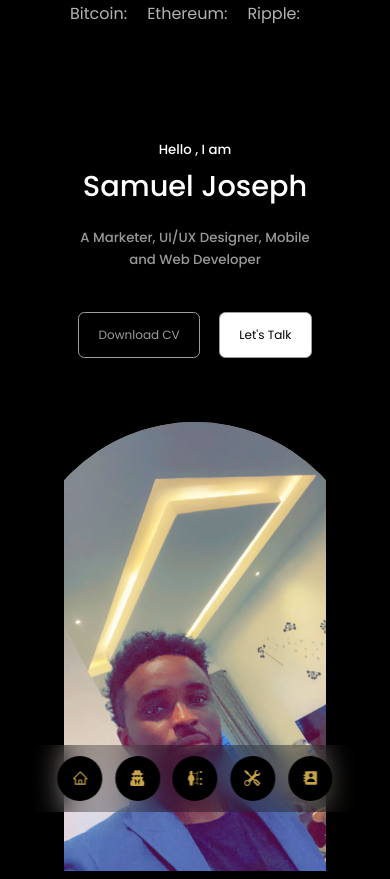
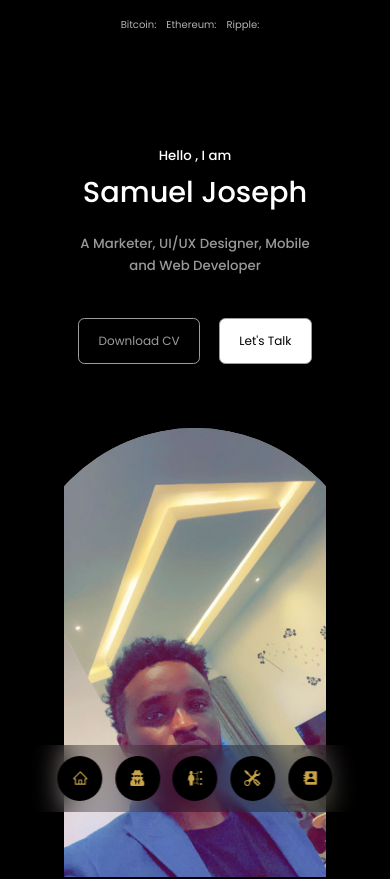
Before and after one commit to samstickkz/my_portfolio, a React (Create React App) app: page / in a window 390 px wide. Shown: the top 879 px of the page. Built offline with nearby package versions, Linux system fonts and the light colour scheme; no server answers.

Commit message:
price margin

```diff
--- a/src/components/cryptoprice/cryptoprice.jsx
+++ b/src/components/cryptoprice/cryptoprice.jsx
@@ -26,7 +26,7 @@ const CryptoTicker = () => {
   return (
     <div className="container crypto-ticker-container">
       <div className="ticker-item">
-        Bitcoin: {prices.bitcoin && prices.bitcoin.usd}
+        <span> Bitcoin:</span> {prices.bitcoin && prices.bitcoin.usd}
       </div>
       <div className="ticker-item">
         Ethereum: {prices.ethereum && prices.ethereum.usd}
--- a/src/components/cryptoprice/cryptoticker.css
+++ b/src/components/cryptoprice/cryptoticker.css
@@ -13,15 +13,20 @@
   transition: opacity 0.3s ease-in-out;
 }
 
+span {
+}
+
 .ticker-item.active {
   opacity: 1;
 }
 
-@keyframes moveTicker {
-  0% {
-    transform: translateX(100%);
-  }
-  100% {
-    transform: translateX(-100%);
+@media screen and (max-width: 1024px) {
+}
+
+@media screen and (max-width: 600px) {
+  .ticker-item {
+    margin-top: 1rem;
+    margin-right: 10px;
+    font-size: 10px;
   }
 }
```
